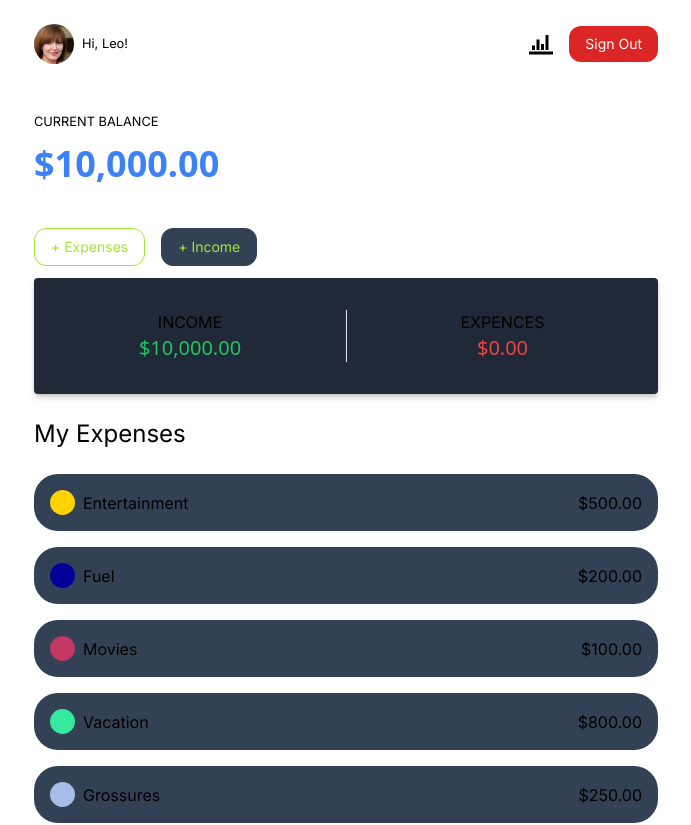
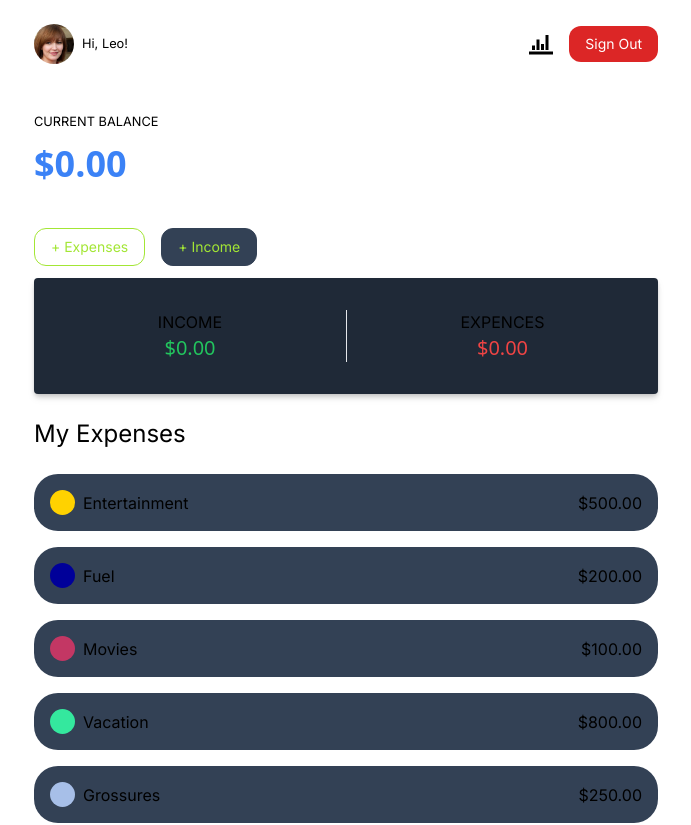
Before and after one commit to leovizeu/financial-control, a Next.js app: page / in a window 1280 px wide. Shown: the top 825 px of the page, without its empty margins (294-985 px from the left). Built offline with nearby package versions, Linux system fonts and the light colour scheme; no server answers; the database is empty.

Commit message:
don't know what to do for now[

```diff
--- a/app/components/MyHeader.js
+++ b/app/components/MyHeader.js
@@ -19,6 +19,7 @@ const MyHeader = () => {
             alt="profile img"
             height={40}
             width={40}
+            priority={false}
             />
           </div>
           {/* Profile name */}
--- a/app/page.js
+++ b/app/page.js
@@ -49,11 +49,12 @@ export default function Home() {
 
   const [showAddIncomeModal, setShowAddIncomeModal] = useState(false);
 
-  {/* Add Income Modal */}
-  <AddIncomeModal show={showAddIncomeModal} onClose={setShowAddIncomeModal} />
 
   return (
     <>
+        {/* Add Income Modal */}
+        <AddIncomeModal show={showAddIncomeModal} onClose={setShowAddIncomeModal} />
+
         {/* Current Balance and Buttons to Add Income/Expenses */}
 
         <main className='container max-w-2xl px-6 mx-auto'>
@@ -62,7 +63,7 @@ export default function Home() {
                   Current Balance
               </small>
               <h2 className='text-blue-500 font-sans font-bold text-4xl py-3'>
-              {currencyFormatter(10000)}
+              {currencyFormatter(0)}
               </h2>
           </section>
 
@@ -76,7 +77,7 @@ export default function Home() {
             <div className='flex justify-around'>
                 <div className='flex-col flex items-center justify-center'>
                     <h1 className='uppercase'>Income</h1>
-                    <p className='text-green-500 font-sans text-xl'>{currencyFormatter(10000)}</p>
+                    <p className='text-green-500 font-sans text-xl'>{currencyFormatter(0)}</p>
                 </div>
 
             </div>
```
